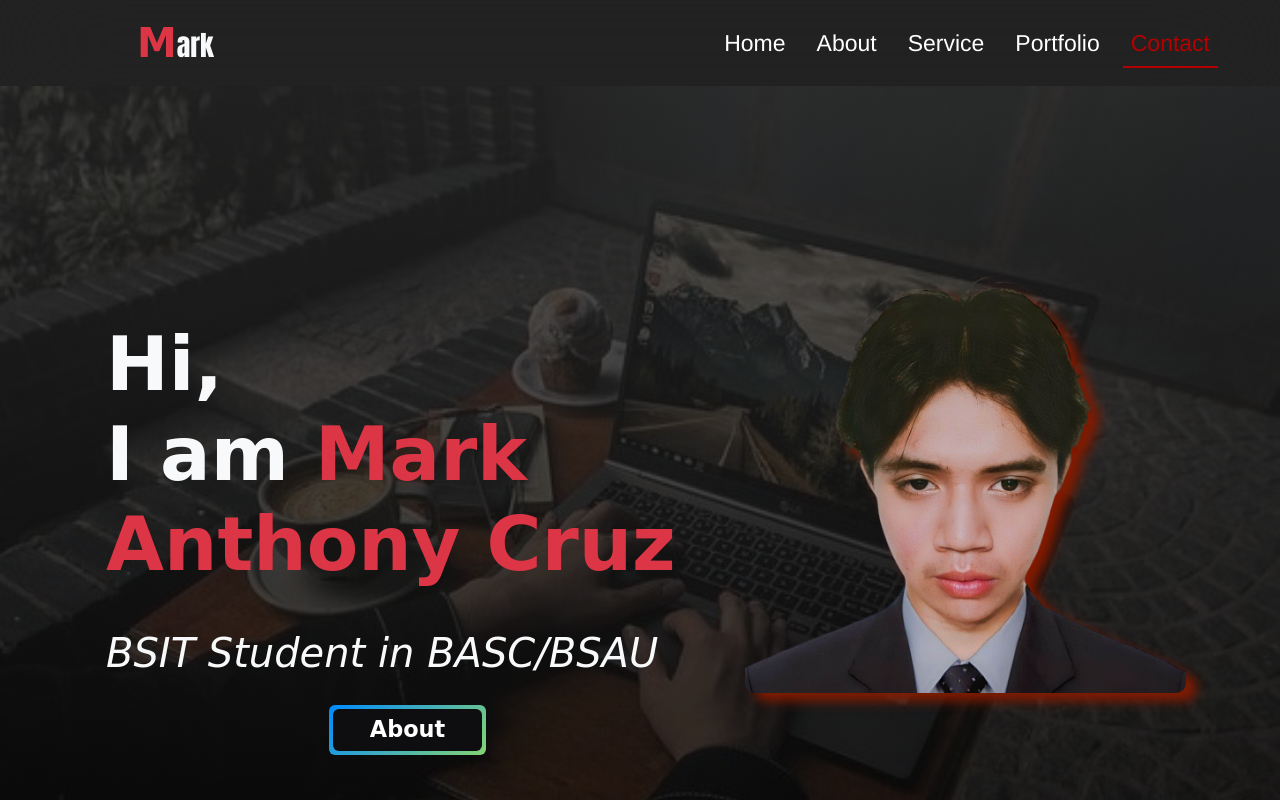
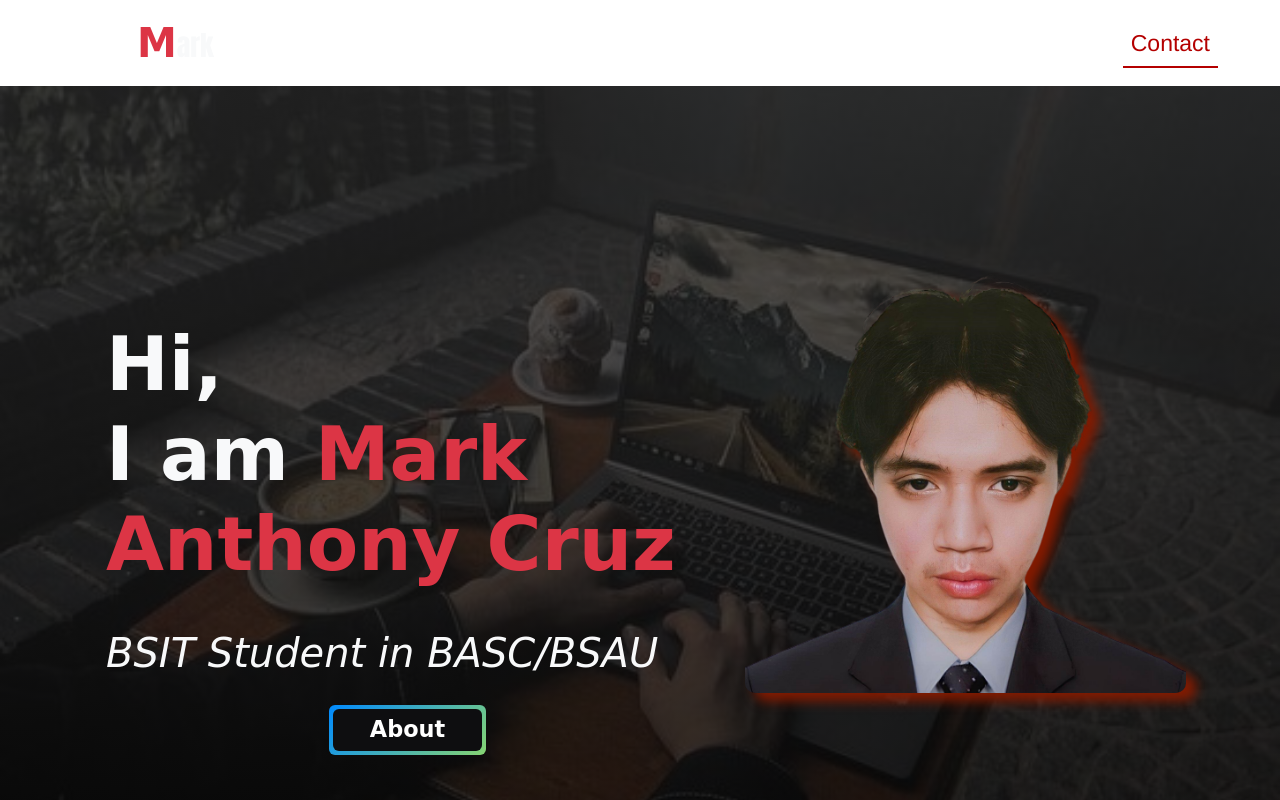
Before and after one commit to imnotmarkk/cruzmark.github.io, a plain HTML site: page index.html in a window 1280 px wide. Shown: the top 800 px of the page. Drawn offline with nearby package versions, Linux system fonts and the light colour scheme.

Commit message:
Update style.css

```diff
--- a/assets/css/style.css
+++ b/assets/css/style.css
@@ -7,6 +7,10 @@
 
 body {
     background-color: #222222;
+    font-family: var(--body-font);
+    font-size: var(--normal-font-size);
+    background-color: var(--bg-color);
+    letter-spacing: var(--normal-letter-space);
 }
 
 #Home {
```
